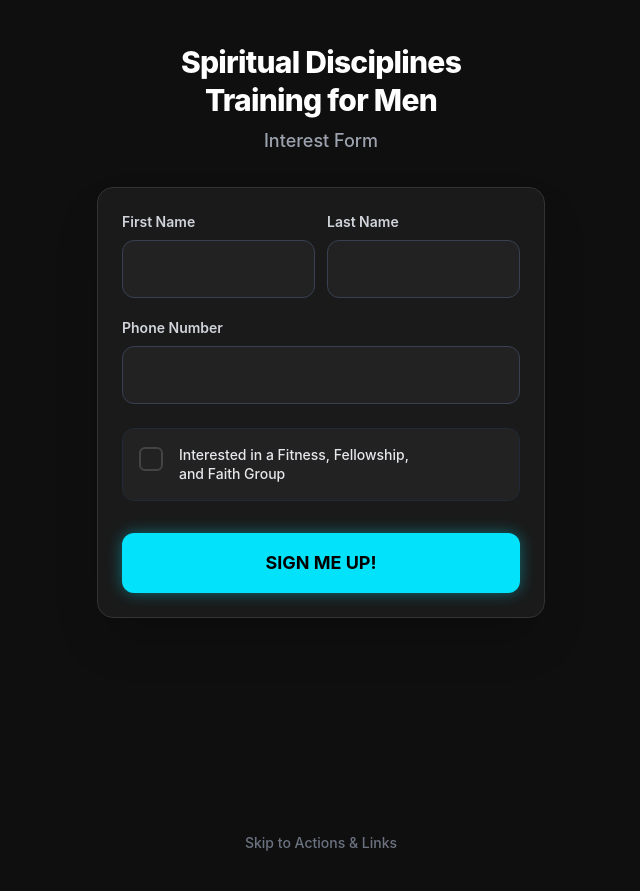
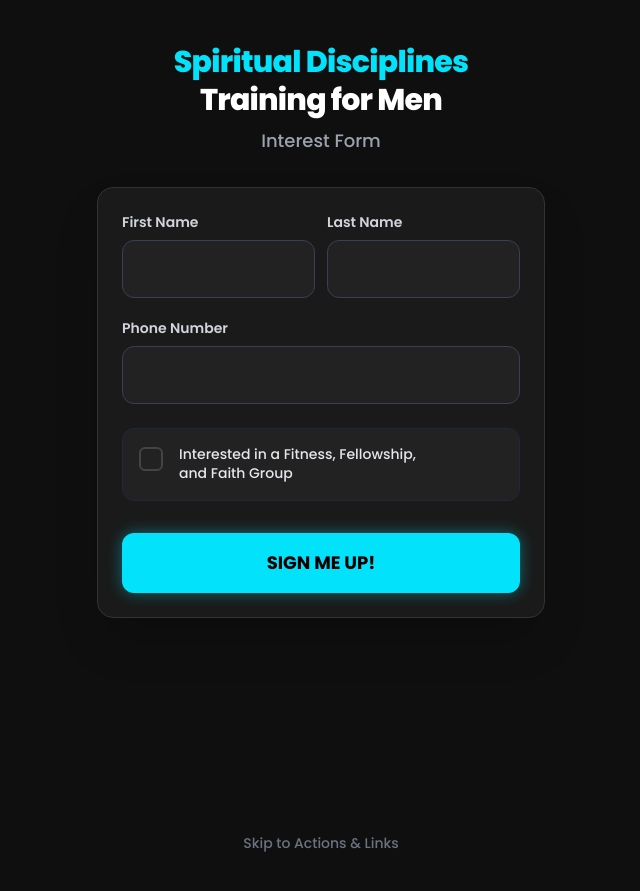
Before and after one commit to moisesvasquez/moisesvasquez.github.io, a Jekyll site: the page mens-form.html, which Jekyll copies as it is, in a window 1280 px wide. Shown: the top 891 px of the page, without its empty margins (319-959 px from the left). Built offline with Jekyll 4.4.1, drawn with Linux system fonts in a browser that asks for light colours; nearby versions of some CDN libraries.

Commit message:
Polish men's form: Poppins font, cyan title highlight, correct Fuddruckers address
Co-Authored-By: Claude Sonnet 4.6 <noreply@anthropic.com>

```diff
--- a/mens-form.html
+++ b/mens-form.html
@@ -4,6 +4,9 @@
     <meta charset="UTF-8">
     <meta name="viewport" content="width=device-width, initial-scale=1.0">
     <title>Spiritual Disciplines Training for Men</title>
+    <link rel="preconnect" href="https://fonts.googleapis.com">
+    <link rel="preconnect" href="https://fonts.gstatic.com" crossorigin>
+    <link href="https://fonts.googleapis.com/css2?family=Poppins:wght@400;500;600;700;800&display=swap" rel="stylesheet">
     <script src="https://cdn.tailwindcss.com"></script>
     <script>
         tailwind.config = {
@@ -26,7 +29,7 @@
     </script>
     <style>
         body {
-            font-family: -apple-system, BlinkMacSystemFont, "Segoe UI", Roboto, Helvetica, Arial, sans-serif;
+            font-family: 'Poppins', -apple-system, BlinkMacSystemFont, "Segoe UI", sans-serif;
             background-color: #0f0f0f;
             color: white;
             -webkit-tap-highlight-color: transparent;
@@ -88,7 +91,7 @@
     <!-- Header -->
     <div class="w-full max-w-md mt-6 mb-8 text-center">
         <h1 class="text-3xl font-extrabold tracking-tight leading-tight">
-            Spiritual Disciplines<br>Training for Men
+            <span class="text-cyan-neon">Spiritual Disciplines</span><br>Training for Men
         </h1>
         <p class="text-gray-400 mt-2 text-lg font-medium">Interest Form</p>
     </div>
```
Also changed, not shown: other parts of mens-form.html (+2 -2 lines).
